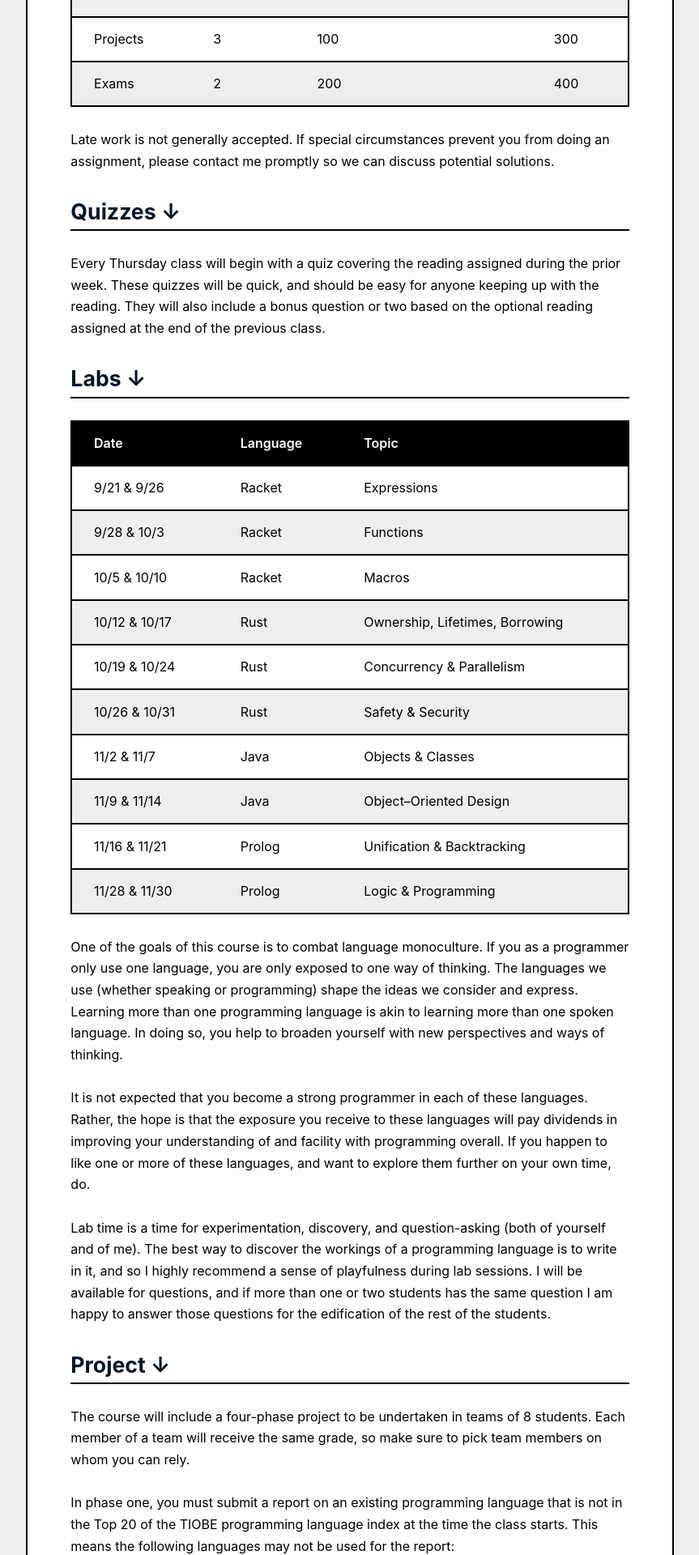
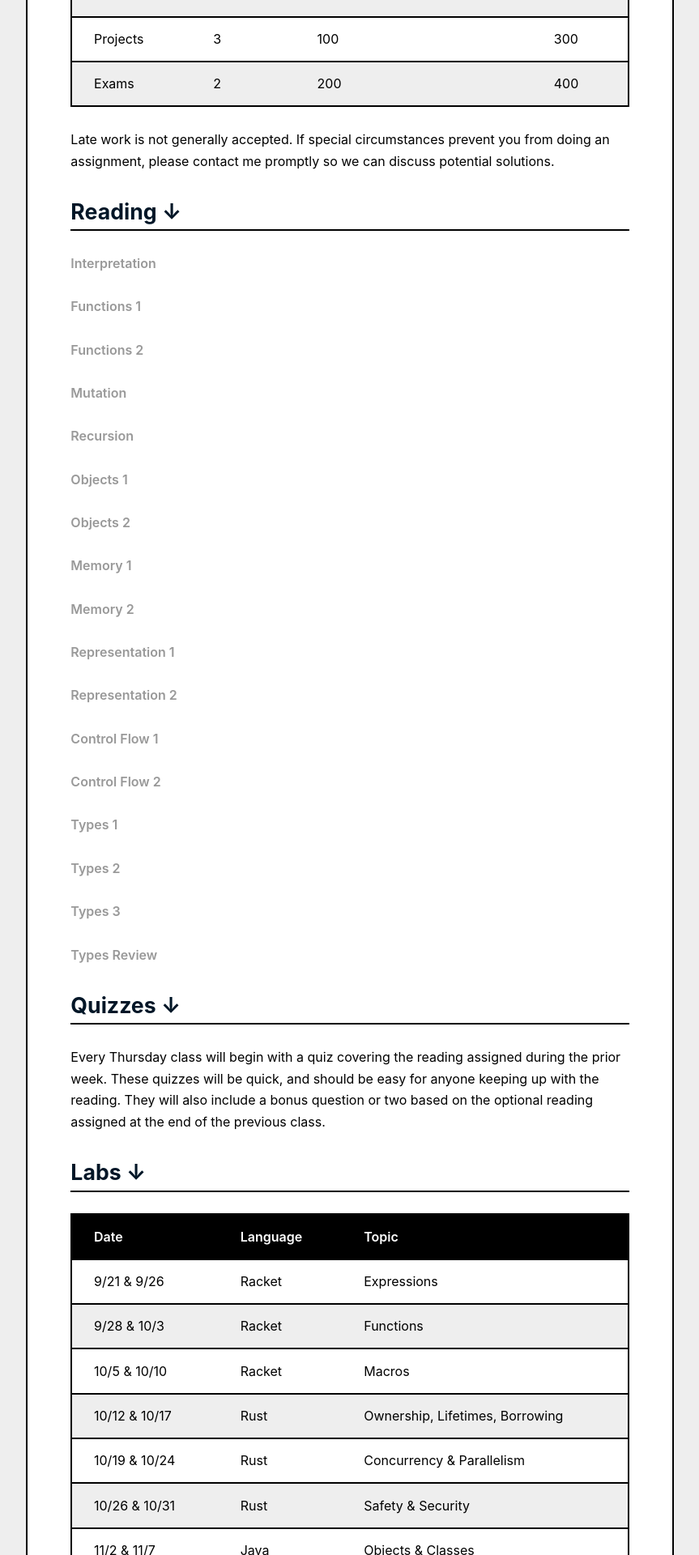
Before and after one commit to alilleybrinker/programming-languages-course, a Jekyll site: the page built from index.html, in a window 1280 px wide. Shown: the part 1835-3755 px from the top of the page at 81% size, without its empty margins (208-1071 px from the left). Built offline with Jekyll 4.4.1, drawn with Linux system fonts in a browser that asks for light colours; nearby versions of some CDN libraries; some of the changed lines change nothing that is shown.

Commit message:
Added reading

```diff
--- /dev/null
+++ b/_includes/reading.html
@@ -0,0 +1,431 @@
+<section id="reading" class="box">
+    <h2><a href="#reading">Reading</a></h2>
+
+    <div class="content">
+        <h3 id="interpretation"><a href="#interpretation">Interpretation</a></h3>
+
+        <div>
+            <ol>
+                <li><strong>Required:</strong> Chapters 1, 2, 3, and 4 of PLAI. (19 pages). It is highly recommend to do the exercises in the book.</li>
+
+                <li><strong>Required:</strong> <a href="http://lionelbarrow.com/2014/06/15/how-to-talk-about-progamming-langauges/">How to Talk About Programming Languages</a> by Lionel Barrow.</li>
+
+                <li><strong>Required:</strong> <a href="http://matt.might.net/articles/implementing-a-programming-language/">“7 lines of code, 3 minutes: implement a programming language from scratch”</a> by Matthew Might.</li>
+
+                <li><strong>Optional:</strong> Chapters 4, 5, 6 of <a href="http://www.craftinginterpreters.com/contents.html">“Crafting Interpreters”</a>, by Robert Nystrom.</li>
+
+                <li><strong>Advanced:</strong> <a href="http://www.cs.nott.ac.uk/~pszgmh/pearl.pdf">“Monadic Parsing in Haskell”</a> by Graham Hutton and Erik Meijer.</li>
+
+                <li><strong>Advanced:</strong> <a href="http://blog.reverberate.org/2013/07/ll-and-lr-parsing-demystified.html">“LL and LR Parsing Demystified”</a> by Josh Haberman.</li>
+
+                <li><strong>Advanced:</strong> <a href="http://blog.reverberate.org/2013/09/ll-and-lr-in-context-why-parsing-tools.html">“LL and LR in Context: Why Parsing Tools Are Hard”</a> by Josh Haberman.</li>
+
+                <li><strong>Advanced:</strong> <a href="http://matt.might.net/papers/might2011derivatives.pdf">“Parsing with Derivatives”</a> by Matthew Might.</li>
+
+                <li><strong>Advanced:</strong> <a href="https://pdos.csail.mit.edu/papers/packrat-parsing:icfp02.pdf">“Packrat Parsing: Simple, Powerful, Lazy, Linear Time”</a> by Bryan Ford.</li>
+            </ol>
+        </div>
+
+        <h3 id="functions-1"><a href="#functions-1">Functions 1</a></h3>
+
+        <div>
+            <ol>
+                <li><strong>Required:</strong> Chapters 5 and 6 of PLAI. It is highly recommend to do the exercises in the book.</li>
+
+                <li><strong>Required:</strong> This <a href="https://www.cs.bgu.ac.il/~comp131/wiki.files/ps6.pdf">series of slides</a> about static vs. dynamic scoping.</li>
+
+                <li><strong>Optional:</strong> <a href="http://norvig.com/lispy.html">“(How to Write a (Lisp) Interpreter (in Python))”</a> by Peter Norvig.</li>
+
+                <li><strong>Advanced:</strong> <a href="https://pdfs.semanticscholar.org/c39e/6b0f2715d515f6865be92b02ae99166c43f6.pdf">“Beyond Static and Dynamic Scope”</a> by Eric Tanter.</li>
+            </ol>
+        </div>
+
+        <h3 id="functions-2"><a href="#functions-2">Functions 2</a></h3>
+
+        <div>
+            <p>The focus in this reading should be on the following concepts:</p>
+
+            <ul>
+                <li>What are closures? How are they implemented?</li>
+
+                <li>How do functions and closures relate? Are functions closures? Are closures functions?</li>
+
+                <li>What is the “top-level” of a program?</li>
+
+                <li>What is <em>capture-free substitution</em>? Why is it necessary?</li>
+
+                <li>What is <code>let</code>? How is it defined?</li>
+            </ul>
+
+            <ol>
+                <li><strong>Required:</strong> Chapter 7 of PLAI. It is highly recommend to do the exercises in the book.</li>
+
+                <li><strong>Optional:</strong> Section 2.2.1 of <a href="https://www.microsoft.com/en-us/research/wp-content/uploads/1987/01/slpj-book-1987-small.pdf">“The Implementation of Functional Programming Languages”</a> by Simon Peyton Jones.</li>
+
+                <li><strong>Advanced:</strong> <a href="https://wingolog.org/archives/2016/02/08/a-lambda-is-not-necessarily-a-closure">“A lambda is not (necessarily) a closure”</a> by Andy Wingo.</li>
+            </ol>
+        </div>
+
+        <h3 id="mutation"><a href="#mutation">Mutation</a></h3>
+
+        <div>
+            <p>The focus in this reading should be on the following concepts:</p>
+
+            <ul>
+                <li>What is a box? What is it used for?</li>
+
+                <li>Why does adding sequencing require the interpreter to take and return the environment?</li>
+
+                <li>What is the "store," and why is it needed? How does adding the store change the environment?</li>
+
+                <li>How does adding state change the semantics of existing operations, like addition and multiplication?</li>
+
+                <li>What is the difference between identifiers and variables?</li>
+
+                <li>What are "call by value" and "call by reference?" What is the difference between them?</li>
+            </ul>
+
+            <ol>
+                <li><strong>Required:</strong> Chapter 8 of PLAI. It is highly recommend to do the exercises in the book.</li>
+
+                <li><strong>Optional:</strong> <a href="http://delivery.acm.org/10.1145/150000/143169/p1-wadler.pdf?ip=139.182.209.197&amp;id=143169&amp;acc=ACTIVE%20SERVICE&amp;key=F26C2ADAC1542D74%2EFF5B9E280B0EF46D%2E4D4702B0C3E38B35%2E4D4702B0C3E38B35&amp;CFID=750586463&amp;CFTOKEN=91450829&amp;__acm__=1492119381_54f920f2a4cd28ffcfa4fa32107a6792">“The Essence of Functional Programming”</a> by Philip Wadler.</li>
+            </ol>
+        </div>
+
+        <h3 id="recursion"><a href="#recursion">Recursion</a></h3>
+
+        <div>
+            <p>The focus in this reading should be on the following concepts:</p>
+
+            <ul>
+                <li>What is a recursive data structure?</li>
+
+                <li>What is a cyclic data structure?</li>
+
+                <li>What does it mean for a computation to <em>diverge</em>?</li>
+
+                <li>Why does creating a cyclic datum require a box?</li>
+
+                <li>Why can't you write recursive functions without boxing?</li>
+            </ul>
+
+            <ol>
+                <li><strong>Required:</strong> Chapter 9 of PLAI. It is highly recommend to do the exercises in the book.</li>
+
+                <li><strong>Optional:</strong> Daniel P. Friedman and Matthias Felleisen explaining how to get recursion without explicit state, in <a href="http://www.ccs.neu.edu/home/matthias/BTLS/sample.pdf">this chapter from their book <em>The Little Schemer</em></a>. Note that you will probably need to read this at least twice to understand what they're describing. This is some trippy stuff.</li>
+
+                <li><strong>Advanced:</strong> <a href="http://maartenfokkinga.github.io/utwente/mmf91m.pdf">“Functional Programming with Bananas, Lenses, Envelopes and Barbed Wire”</a> by Erik Meijer (major contributor to C#, Haskell, lead developer of LINQ, one of the guys from the video on the first day of class), Maarten Fokkinga, and Ross Paterson.</li>
+
+                <li><strong>Advanced:</strong> If the above is a bit much, try <a href="http://blog.sumtypeofway.com/an-introduction-to-recursion-schemes/">“An Introduction to Recursion Schemes”</a> by Patrick Thomson, which summarizes the above paper in a more approachable way.</li>
+            </ol>
+        </div>
+
+        <h3 id="objects-1"><a href="#objects-1">Objects 1</a></h3>
+
+        <div>
+            <p>The focus in this reading should be on the following concepts:</p>
+
+            <ul>
+                <li>The relationship between functions and objects.</li>
+
+                <li>How objects require mutation and recursion, to enable access to <code>self</code>.</li>
+
+                <li>How languages can choose to treat names of objects.</li>
+            </ul>
+
+            <ol>
+                <li><strong>Required:</strong> Sections 10.1 and 10.2 and chapter 10 of PLAI. It is highly recommend to do the exercises in the book.</li>
+
+                <li><strong>Optional:</strong> Chapters 1, 2, and 3 of <a href="http://users.dcc.uchile.cl/~etanter/ooplai/">“Object-Oriented Programming Languages: Application and Interpretation”</a> by Eric Tanter.</li>
+            </ol>
+        </div>
+
+        <h3 id="objects-2"><a href="#objects-2">Objects 2</a></h3>
+
+        <div>
+            <p>The focus in this reading should be on the following concepts:</p>
+
+            <ul>
+                <li>What is the difference between classes and prototypes?</li>
+
+                <li>Why is multiple inheritance considered a bad idea?</li>
+
+                <li>What is the difference between <em>replacing</em> and <em>refining</em> when considering inheritance?</li>
+
+                <li>What are mixins? How do they differ from inheritance?</li>
+
+                <li>How do mixins differ from traits?</li>
+            </ul>
+
+            <ol>
+                <li><strong>Required:</strong> Section 10.3 of chapter 10 of PLAI. It is highly recommend to do the exercises in the book.</li>
+
+                <li><strong>Optional:</strong> Chapters 4, 5, 6, and 7 of <a href="http://users.dcc.uchile.cl/~etanter/ooplai/">“Object-Oriented Programming Languages: Application and Interpretation”</a> by Eric Tanter.</li>
+            </ol>
+        </div>
+
+        <h3 id="memory-1"><a href="#memory-1">Memory 1</a></h3>
+
+        <div>
+            <p>The focus in this reading should be on the following concepts:</p>
+
+            <ul>
+                <li>What does it mean for memory management to be complete and sound?</li>
+
+                <li>What is fragmentation?</li>
+
+                <li>What is a free-list?</li>
+
+                <li>What does it mean to trade space for time?</li>
+
+                <li>What is padding?</li>
+
+                <li>What is reference counting?</li>
+
+                <li>What happens if a reference counting mechanism does not track and break references cycles?</li>
+            </ul>
+
+            <ol>
+                <li><strong>Required:</strong> Sections 11.1, 11.2, and 11.3 and chapter 11 of PLAI. It is highly recommend to do the exercises in the book.</li>
+
+                <li><strong>Optional:</strong> <a href="https://mortoray.com/2012/01/08/what-is-reference-counting/">“What is reference counting?”</a> by Edaqa Mortoray.</li>
+
+                <li><strong>Advanced:</strong> <a href="http://citeseerx.ist.psu.edu/viewdoc/download?doi=10.1.1.30.3952&amp;rep=rep1&amp;type=pdf">“A Semantic Model of Reference Counting and Its Abstraction” by Paul Hudak.</a></li>
+            </ol>
+        </div>
+
+        <h3 id="memory-2"><a href="#memory-2">Memory 2</a></h3>
+
+        <div>
+            <p>The focus in this reading should be on the following concepts:</p>
+
+            <ul>
+                <li>What is a <em>root set</em>?</li>
+
+                <li>What does it mean for a variable to <em>live</em>?</li>
+
+                <li>What is the difference between <em>truth</em> and <em>provability</em> computationally?</li>
+
+                <li>What do completeness and soundness mean in the context of garbage collection?</li>
+
+                <li>Why is sound, efficient garbage collection so difficult in C and C++?</li>
+
+                <li>What is conservative garbage collection?</li>
+            </ul>
+
+            <ol>
+                <li><strong>Required:</strong> Sections 11.4, 11.5, and 11.6 in chapter 11 of PLAI. It is highly recommend to do the exercises in the book.</li>
+
+                <li><strong>Optional:</strong> <a href="http://icu-project.org/docs/papers/cpp_report/an_introduction_to_garbage_collection_part_ii.html">“An Introduction to Garbage Collection, Part 2”</a> by Richard Gillam.</li>
+
+                <li><strong>Advanced:</strong> <a href="https://books.google.com/books?hl=en&amp;lr=&amp;id=TKOfDQAAQBAJ&amp;oi=fnd&amp;pg=PR3&amp;dq=garbage+collection&amp;ots=-4FxYzsVAj&amp;sig=4jVt_Mxk9gO4B_sIFdrFEB0Dp2s#v=onepage&amp;q=garbage%20collection&amp;f=false">“The Garbage Collection Handbook: The Art of Automatic Memory Management”</a> by Richard Jones, Anthony Hosking, and Eliot Moss.</li>
+            </ol>
+        </div>
+
+        <h3 id="representation-1"><a href="#representation-1">Representation 1</a></h3>
+
+        <div>
+            <p>The focus in this reading should be on the following concepts:</p>
+
+            <ul>
+                <li>What is "representation"?</li>
+
+                <li>What happens when a language's features are mapped directly to equivalent host language features?</li>
+
+                <li>What are the pros and cons of using existing host language features to represent your language features?</li>
+
+                <li>What are two ways the book gives to represent closures?</li>
+
+                <li>What are two ways the book gives to represent the environment?</li>
+            </ul>
+
+            <ol>
+                <li><strong>Required:</strong> Chapter 12 of PLAI. It is highly recommend to do the exercises in the book.</li>
+
+                <li><strong>Optional:</strong> <a href="https://wingolog.org/archives/2016/02/08/a-lambda-is-not-necessarily-a-closure">“A lambda is not (necessarily) a closure”</a> by Andy Wingo. This is an interesting example of a representation decision in a real programming language. Astute observers will also notice that this had previously been assigned as an advanced reading a few weeks ago. Hopefully it's more approachable now!</li>
+            </ol>
+        </div>
+
+        <h3 id="representation-2"><a href="#representation-2">Representation 2</a></h3>
+
+        <div>
+            <p>The focus in this reading should be on the following concepts:</p>
+
+            <ul>
+                <li>What is a macro?</li>
+
+                <li>What is macro expansion?</li>
+
+                <li>What is the type of a macro? (Put another way, a macro is a function from what to what?)</li>
+
+                <li>What is <code>#'</code> in a Racket program?</li>
+
+                <li>What are guards, and why are they useful?</li>
+
+                <li>Why should you not copy code?</li>
+
+                <li>What is macro hygiene, and why is it good?</li>
+            </ul>
+
+            <ol>
+                <li><strong>Required:</strong> Chapter 13 of PLAI. It is highly recommend to do the exercises in the book.</li>
+
+                <li><strong>Optional:</strong> <a href="http://letoverlambda.com/index.cl/guest/chap3.html">Chapter 3 of “Let Over Lambda”</a> by Doug Hoyte.</li>
+            </ol>
+        </div>
+
+        <h3 id="control-flow-1"><a href="#control-flow-1">Control Flow 1</a></h3>
+
+        <div>
+            <p>The focus in this reading should be on the following concepts:</p>
+
+            <ul>
+                <li>What does it mean that the HTTP protocol is "stateless"?</li>
+
+                <li>What are continuations?</li>
+
+                <li>What is continuation-passing style?</li>
+
+                <li>What is the difference between static and dynamic continuations?</li>
+            </ul>
+
+            <ol>
+                <li><strong>Required:</strong> Chapter 14 of PLAI. It is highly recommend to do the exercises in the book.</li>
+
+                <li><strong>Optional:</strong> <a href="http://matt.might.net/articles/by-example-continuation-passing-style/">“By example: Continuation-passing style in JavaScript”</a> by Matthew Might.</li>
+            </ol>
+        </div>
+
+        <h3 id="control-flow-2"><a href="#control-flow-2">Control Flow 2</a></h3>
+
+        <div>
+            <p>The focus in this reading should be on the following concepts:</p>
+
+            <ul>
+                <li>What is a generator?</li>
+
+                <li>What is the relationship between continuations and the program stack?</li>
+
+                <li>What are tail calls?</li>
+
+                <li>How do continuations relate to exceptions?</li>
+
+                <li>What are cooperative and preemptive multitasking?</li>
+            </ul>
+
+            <ol>
+                <li><strong>Required:</strong> Read chapter 14 of PLAI again. It is highly recommend to do the exercises in the book.</li>
+
+                <li><strong>Optional:</strong> Reread <a href="http://matt.might.net/articles/by-example-continuation-passing-style/">“By example: Continuation-passing style in JavaScript”</a> by Matthew Might.</li>
+            </ol>
+        </div>
+
+        <h3 id="types-1"><a href="#types-1">Types 1</a></h3>
+
+        <div>
+            <p>The focus in this reading should be on the following concepts:</p>
+
+            <ul>
+                <li>What is static type checking?</li>
+
+                <li>What is the type environment?</li>
+
+                <li>Does introducing types change the semantics of a language?</li>
+
+                <li>What is strong normalization?</li>
+
+                <li>How do desugaring/macros work with type checking?</li>
+
+                <li>What does it mean for a type to be invariant across mutation?</li>
+
+                <li>What is a type system?</li>
+
+                <li>What does it mean for a type system to be sound?</li>
+
+                <li>What are progress and preservation?</li>
+            </ul>
+
+            <ol>
+                <li><strong>Required:</strong> Chapter 15 of PLAI from the start to 15.3. It is highly recommend to do the exercises in the book.</li>
+
+                <li><strong>Advanced:</strong> “Types and Programming Languages” by Benjamin Pierce. A really excellent book, and the best introductio to this subject.</li>
+            </ol>
+        </div>
+
+        <h3 id="types-2"><a href="#types-2">Types 2</a></h3>
+
+        <div>
+            <p>The focus in this reading should be on the following concepts:</p>
+
+            <ul>
+                <li>What are type variables?</li>
+
+                <li>What is parametric polymorphism?</li>
+
+                <li>What is predicative polymorphism?</li>
+
+                <li>What is impredicative polymorphism?</li>
+
+                <li>What is relational parametricity?</li>
+
+                <li>What is type inference?</li>
+
+                <li>What is constraint generation and what is it for?</li>
+
+                <li>What is unification?</li>
+
+                <li>What does it mean for a program's types to be under-constrained and over-constrained?</li>
+
+                <li>What are the principal types of an expression?</li>
+
+                <li>What is <code>let</code>-polymorphism?</li>
+            </ul>
+
+            <ol>
+                <li>Chapter 15 of PLAI from the start of 15.3 to the end of 15.3.2.3 (stop at the start of 15.3.3). It is highly recommend to do the exercises in the book.</li>
+            </ol>
+        </div>
+
+        <h3 id="types-3"><a href="#types-3">Types 3</a></h3>
+
+        <div>
+            <p>The focus in this reading should be on the following concepts:</p>
+
+            <ul>
+                <li>What are tagged union types?</li>
+
+                <li>What are untagged union types?</li>
+
+                <li>What is soft typing?</li>
+
+                <li>What does it mean for a type system to be nominal?</li>
+
+                <li>What does it mean for a type system to be structural?</li>
+
+                <li>What are intersection types?</li>
+
+                <li>Why do recursive type signatures require a special constructor?</li>
+
+                <li>What is subtyping?</li>
+
+                <li>What is width subtyping?</li>
+
+                <li>What is depth subtyping?</li>
+            </ul>
+
+            <ol>
+                <li><strong>Required:</strong> Chapter 15 of PLAI from the start of 15.3.3 to the end of chapter 15. It is highly recommend to do the exercises in the book.</li>
+            </ol>
+        </div>
+
+        <h3 id="types-review"><a href="#types-review">Types Review</a></h3>
+
+        <div>
+            <p>This is a review of the last three readings. Focus on the materials outlined in those readings.</p>
+
+            <ol>
+                <li><strong>Required:</strong> Chapter 15 of PLAI. It is highly recommend to do the exercises in the book.</li>
+            </ol>
+        </div>
+    </div>
+</section>
--- a/assets/main.css
+++ b/assets/main.css
@@ -170,3 +170,7 @@
     column-count: 3;
     column-gap: 1.667rem;
 }
+
+.collapsed {
+    color: #999;
+}
--- a/assets/main.js
+++ b/assets/main.js
@@ -1,12 +1,25 @@
-// Set an event on header link clicks.
-$("h2 a[href^='#']").on("click", function (e) {
+let toggle = function (e, time) {
     e.preventDefault();
 
-    // When the button is clicked, toggle the collapsed state of the
-    // associated content.
     $(e.target)
         .toggleClass("collapsed")
         .parent()
         .next()
-        .toggle(150);
+        .toggle(time);
+};
+
+$("h2 a[href^='#']").on("click", function (e) {
+    toggle(e, 150);
 });
+
+let h3_links = $("#reading h3 a[href^='#']");
+
+h3_links.on("click", function (e) {
+    toggle(e, 150);
+});
+
+$(h3_links)
+    .toggleClass("collapsed")
+    .parent()
+    .next()
+    .toggle();
--- a/index.html
+++ b/index.html
@@ -10,6 +10,7 @@
 {% include materials.html %}
 {% include structure.html %}
 {% include grading.html %}
+{% include reading.html %}
 {% include quizzes.html %}
 {% include labs.html %}
 {% include project.html %}
```
